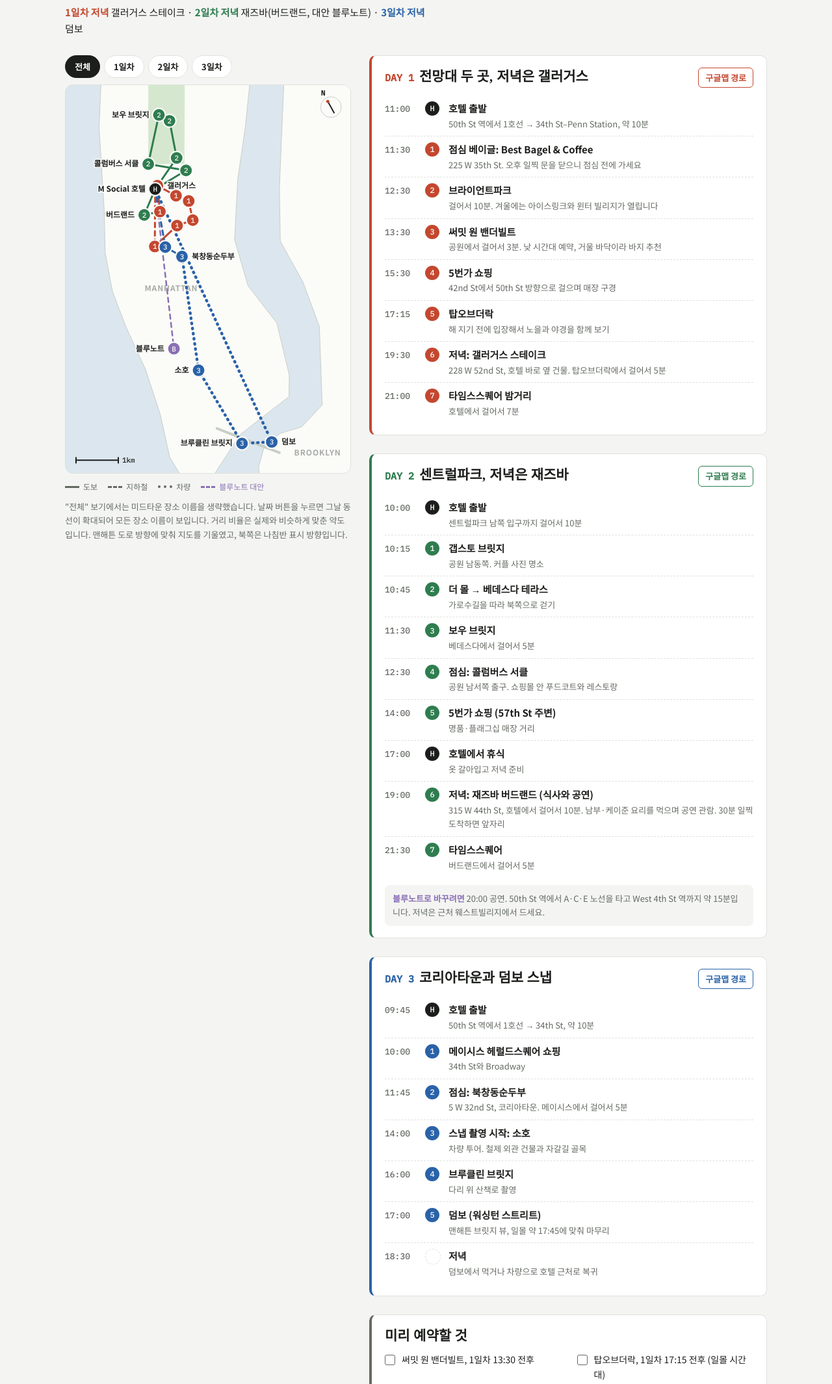
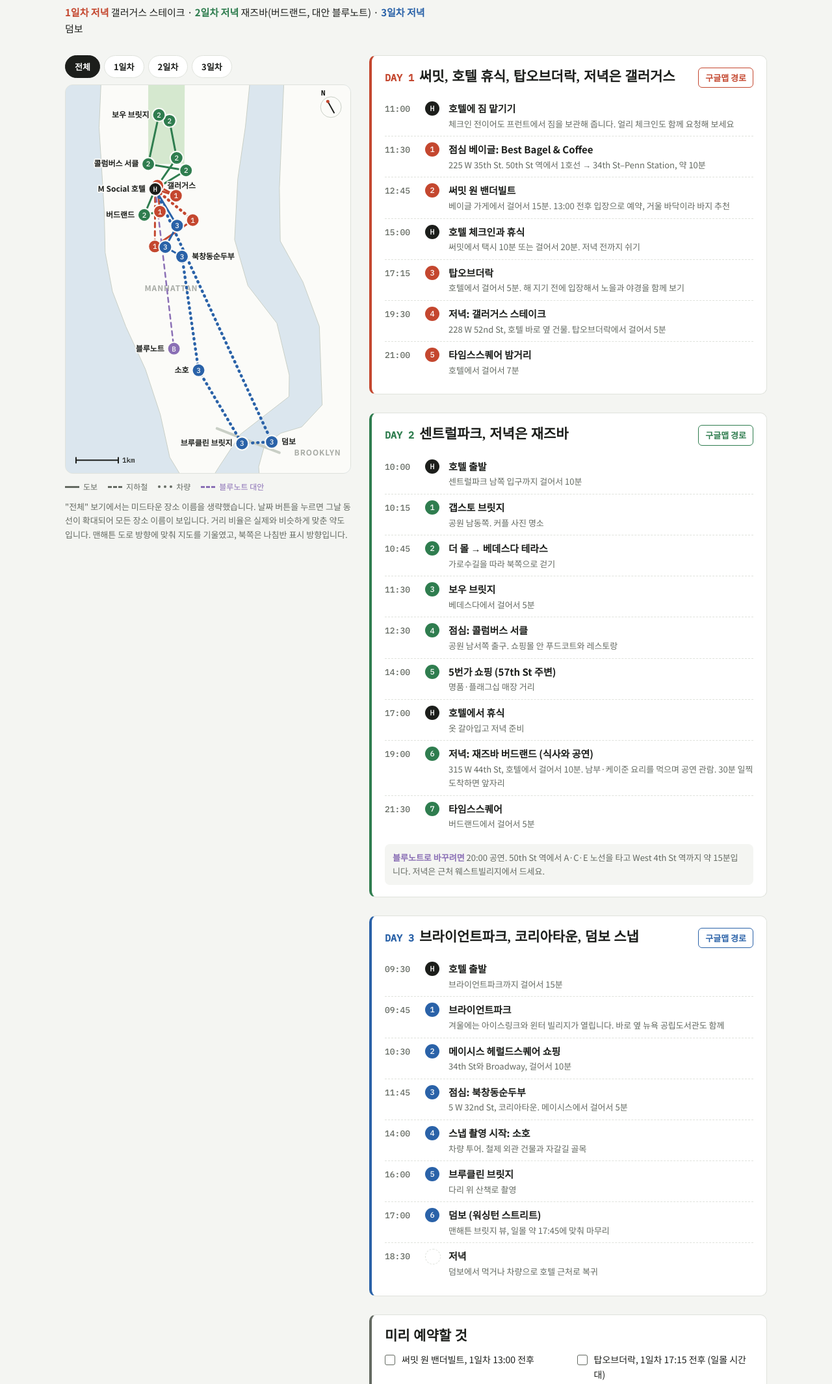
Before and after one commit to gyuri-choi-0819/Claude, a plain HTML site: page nyc-itinerary.html in a window 1280 px wide. Shown: the part 203-2333 px from the top of the page at 65% size. Drawn offline with Linux system fonts and the light colour scheme.

Commit message:
Itinerary day 1: luggage drop, Summit at lunch, rest at hotel; move Bryant Park to day 3
Co-Authored-By: Claude Opus 5.5 <noreply@anthropic.com>
Claude-Session: https://claude.ai/code/session_0159Z8pVGAciiScttp7QUWN1

```diff
--- a/nyc-itinerary.html
+++ b/nyc-itinerary.html
@@ -94,17 +94,16 @@ ol.tl li:first-child{border-top:0}
 
   <div class="days">
     <section class="day d1">
-      <div class="top"><h2><span>DAY 1</span>전망대 두 곳, 저녁은 갤러거스</h2>
-        <a class="gm" target="_blank" rel="noopener" href="https://www.google.com/maps/dir/?api=1&origin=40.7627,-73.9836&destination=40.7580,-73.9855&waypoints=40.7520,-73.9915%7C40.7536,-73.9832%7C40.7530,-73.9786%7C40.7570,-73.9770%7C40.7593,-73.9794%7C40.7627,-73.9836&travelmode=walking">구글맵 경로</a></div>
+      <div class="top"><h2><span>DAY 1</span>써밋, 호텔 휴식, 탑오브더락, 저녁은 갤러거스</h2>
+        <a class="gm" target="_blank" rel="noopener" href="https://www.google.com/maps/dir/?api=1&origin=40.7627,-73.9836&destination=40.7580,-73.9855&waypoints=40.7520,-73.9915%7C40.7530,-73.9786%7C40.7627,-73.9836%7C40.7593,-73.9794%7C40.7631,-73.9826&travelmode=walking">구글맵 경로</a></div>
       <ol class="tl">
-        <li><span class="t">11:00</span><span class="mk h">H</span><span class="what"><b>호텔 출발</b><span class="how">50th St 역에서 1호선 → 34th St–Penn Station, 약 10분</span></span></li>
-        <li><span class="t">11:30</span><span class="mk">1</span><span class="what"><b>점심 베이글: Best Bagel &amp; Coffee</b><span class="how">225 W 35th St. 오후 일찍 문을 닫으니 점심 전에 가세요</span></span></li>
-        <li><span class="t">12:30</span><span class="mk">2</span><span class="what"><b>브라이언트파크</b><span class="how">걸어서 10분. 겨울에는 아이스링크와 윈터 빌리지가 열립니다</span></span></li>
-        <li><span class="t">13:30</span><span class="mk">3</span><span class="what"><b>써밋 원 밴더빌트</b><span class="how">공원에서 걸어서 3분. 낮 시간대 예약, 거울 바닥이라 바지 추천</span></span></li>
-        <li><span class="t">15:30</span><span class="mk">4</span><span class="what"><b>5번가 쇼핑</b><span class="how">42nd St에서 50th St 방향으로 걸으며 매장 구경</span></span></li>
-        <li><span class="t">17:15</span><span class="mk">5</span><span class="what"><b>탑오브더락</b><span class="how">해 지기 전에 입장해서 노을과 야경을 함께 보기</span></span></li>
-        <li><span class="t">19:30</span><span class="mk">6</span><span class="what"><b>저녁: 갤러거스 스테이크</b><span class="how">228 W 52nd St, 호텔 바로 옆 건물. 탑오브더락에서 걸어서 5분</span></span></li>
-        <li><span class="t">21:00</span><span class="mk">7</span><span class="what"><b>타임스스퀘어 밤거리</b><span class="how">호텔에서 걸어서 7분</span></span></li>
+        <li><span class="t">11:00</span><span class="mk h">H</span><span class="what"><b>호텔에 짐 맡기기</b><span class="how">체크인 전이어도 프런트에서 짐을 보관해 줍니다. 얼리 체크인도 함께 요청해 보세요</span></span></li>
+        <li><span class="t">11:30</span><span class="mk">1</span><span class="what"><b>점심 베이글: Best Bagel &amp; Coffee</b><span class="how">225 W 35th St. 50th St 역에서 1호선 → 34th St–Penn Station, 약 10분</span></span></li>
+        <li><span class="t">12:45</span><span class="mk">2</span><span class="what"><b>써밋 원 밴더빌트</b><span class="how">베이글 가게에서 걸어서 15분. 13:00 전후 입장으로 예약, 거울 바닥이라 바지 추천</span></span></li>
+        <li><span class="t">15:00</span><span class="mk h">H</span><span class="what"><b>호텔 체크인과 휴식</b><span class="how">써밋에서 택시 10분 또는 걸어서 20분. 저녁 전까지 쉬기</span></span></li>
+        <li><span class="t">17:15</span><span class="mk">3</span><span class="what"><b>탑오브더락</b><span class="how">호텔에서 걸어서 5분. 해 지기 전에 입장해서 노을과 야경을 함께 보기</span></span></li>
+        <li><span class="t">19:30</span><span class="mk">4</span><span class="what"><b>저녁: 갤러거스 스테이크</b><span class="how">228 W 52nd St, 호텔 바로 옆 건물. 탑오브더락에서 걸어서 5분</span></span></li>
+        <li><span class="t">21:00</span><span class="mk">5</span><span class="what"><b>타임스스퀘어 밤거리</b><span class="how">호텔에서 걸어서 7분</span></span></li>
       </ol>
     </section>
 
@@ -126,15 +125,16 @@ ol.tl li:first-child{border-top:0}
     </section>
 
     <section class="day d3">
-      <div class="top"><h2><span>DAY 3</span>코리아타운과 덤보 스냅</h2>
-        <a class="gm" target="_blank" rel="noopener" href="https://www.google.com/maps/dir/?api=1&origin=40.7627,-73.9836&destination=40.7033,-73.9894&waypoints=40.7508,-73.9890%7C40.7473,-73.9862%7C40.7243,-73.9976%7C40.7061,-73.9969&travelmode=driving">구글맵 경로</a></div>
+      <div class="top"><h2><span>DAY 3</span>브라이언트파크, 코리아타운, 덤보 스냅</h2>
+        <a class="gm" target="_blank" rel="noopener" href="https://www.google.com/maps/dir/?api=1&origin=40.7627,-73.9836&destination=40.7033,-73.9894&waypoints=40.7536,-73.9832%7C40.7508,-73.9890%7C40.7473,-73.9862%7C40.7243,-73.9976%7C40.7061,-73.9969&travelmode=driving">구글맵 경로</a></div>
       <ol class="tl">
-        <li><span class="t">09:45</span><span class="mk h">H</span><span class="what"><b>호텔 출발</b><span class="how">50th St 역에서 1호선 → 34th St, 약 10분</span></span></li>
-        <li><span class="t">10:00</span><span class="mk">1</span><span class="what"><b>메이시스 헤럴드스퀘어 쇼핑</b><span class="how">34th St와 Broadway</span></span></li>
-        <li><span class="t">11:45</span><span class="mk">2</span><span class="what"><b>점심: 북창동순두부</b><span class="how">5 W 32nd St, 코리아타운. 메이시스에서 걸어서 5분</span></span></li>
-        <li><span class="t">14:00</span><span class="mk">3</span><span class="what"><b>스냅 촬영 시작: 소호</b><span class="how">차량 투어. 철제 외관 건물과 자갈길 골목</span></span></li>
-        <li><span class="t">16:00</span><span class="mk">4</span><span class="what"><b>브루클린 브릿지</b><span class="how">다리 위 산책로 촬영</span></span></li>
-        <li><span class="t">17:00</span><span class="mk">5</span><span class="what"><b>덤보 (워싱턴 스트리트)</b><span class="how">맨해튼 브릿지 뷰, 일몰 약 17:45에 맞춰 마무리</span></span></li>
+        <li><span class="t">09:30</span><span class="mk h">H</span><span class="what"><b>호텔 출발</b><span class="how">브라이언트파크까지 걸어서 15분</span></span></li>
+        <li><span class="t">09:45</span><span class="mk">1</span><span class="what"><b>브라이언트파크</b><span class="how">겨울에는 아이스링크와 윈터 빌리지가 열립니다. 바로 옆 뉴욕 공립도서관도 함께</span></span></li>
+        <li><span class="t">10:30</span><span class="mk">2</span><span class="what"><b>메이시스 헤럴드스퀘어 쇼핑</b><span class="how">34th St와 Broadway, 걸어서 10분</span></span></li>
+        <li><span class="t">11:45</span><span class="mk">3</span><span class="what"><b>점심: 북창동순두부</b><span class="how">5 W 32nd St, 코리아타운. 메이시스에서 걸어서 5분</span></span></li>
+        <li><span class="t">14:00</span><span class="mk">4</span><span class="what"><b>스냅 촬영 시작: 소호</b><span class="how">차량 투어. 철제 외관 건물과 자갈길 골목</span></span></li>
+        <li><span class="t">16:00</span><span class="mk">5</span><span class="what"><b>브루클린 브릿지</b><span class="how">다리 위 산책로 촬영</span></span></li>
+        <li><span class="t">17:00</span><span class="mk">6</span><span class="what"><b>덤보 (워싱턴 스트리트)</b><span class="how">맨해튼 브릿지 뷰, 일몰 약 17:45에 맞춰 마무리</span></span></li>
         <li><span class="t">18:30</span><span class="mk none"></span><span class="what"><b>저녁</b><span class="how">덤보에서 먹거나 차량으로 호텔 근처로 복귀</span></span></li>
       </ol>
     </section>
@@ -142,12 +142,13 @@ ol.tl li:first-child{border-top:0}
     <section class="day" style="--dc:var(--muted)">
       <h2>미리 예약할 것</h2>
       <div class="checks">
-        <div><span class="box"></span><span>써밋 원 밴더빌트, 1일차 13:30 전후</span></div>
+        <div><span class="box"></span><span>써밋 원 밴더빌트, 1일차 13:00 전후</span></div>
         <div><span class="box"></span><span>탑오브더락, 1일차 17:15 전후 (일몰 시간대)</span></div>
         <div><span class="box"></span><span>갤러거스, 1일차 19:30 (OpenTable)</span></div>
         <div><span class="box"></span><span>버드랜드 티켓, 2일차 19:00 전후 공연 (TicketWeb)</span></div>
         <div><span class="box"></span><span>스냅 촬영과 차량 투어, 3일차 14:00–18:00</span></div>
         <div><span class="box"></span><span>날씨 나쁠 때 일정 변경 조건 (전망대, 스냅)</span></div>
+        <div><span class="box"></span><span>호텔 얼리 체크인 요청, 1일차 오전 짐 보관 확인</span></div>
       </div>
     </section>
   </div>
@@ -180,9 +181,9 @@ ol.tl li:first-child{border-top:0}
   };
   // route: [from,to,mode] mode w=walk s=subway c=car
   var D={
-    d1:{c:'--d1',stops:['bagel','bryant','summit','fifth','tor','gallaghers','ts'],seg:[['hotel','bagel','s'],['bagel','bryant','w'],['bryant','summit','w'],['summit','fifth','w'],['fifth','tor','w'],['tor','gallaghers','w'],['gallaghers','ts','w']]},
+    d1:{c:'--d1',stops:['bagel','summit','tor','gallaghers','ts'],seg:[['hotel','bagel','s'],['bagel','summit','w'],['summit','hotel','c'],['hotel','tor','w'],['tor','gallaghers','w'],['gallaghers','ts','w']]},
     d2:{c:'--d2',stops:['gapstow','bethesda','bow','columbus','shop5','birdland','ts'],seg:[['hotel','gapstow','w'],['gapstow','bethesda','w'],['bethesda','bow','w'],['bow','columbus','w'],['columbus','shop5','w'],['shop5','hotel','w'],['hotel','birdland','w'],['birdland','ts','w']],alt:[['hotel','bluenote','s']]},
-    d3:{c:'--d3',stops:['macys','bcd','soho','bbridge','dumbo'],seg:[['hotel','macys','s'],['macys','bcd','w'],['bcd','soho','c'],['soho','bbridge','c'],['bbridge','dumbo','c'],['dumbo','hotel','c']]}
+    d3:{c:'--d3',stops:['bryant','macys','bcd','soho','bbridge','dumbo'],seg:[['hotel','bryant','w'],['bryant','macys','w'],['macys','bcd','w'],['bcd','soho','c'],['soho','bbridge','c'],['bbridge','dumbo','c'],['dumbo','hotel','c']]}
   };
   var MAN=[[40.7010,-74.0160],[40.7110,-74.0165],[40.7200,-74.0130],[40.7300,-74.0105],[40.7400,-74.0095],[40.7480,-74.0080],[40.7560,-74.0045],[40.7640,-73.9990],[40.7720,-73.9940],[40.7800,-73.9890],[40.7900,-73.9810],[40.8000,-73.9730],[40.7950,-73.9330],[40.7850,-73.9420],[40.7760,-73.9430],[40.7650,-73.9530],[40.7560,-73.9620],[40.7450,-73.9710],[40.7350,-73.9740],[40.7250,-73.9720],[40.7140,-73.9760],[40.7100,-73.9790],[40.7080,-73.9960],[40.7040,-74.0060],[40.7010,-74.0130]];
   var BK=[[40.6900,-74.0200],[40.6950,-73.9990],[40.7000,-73.9960],[40.7035,-73.9915],[40.7040,-73.9860],[40.7030,-73.9800],[40.7050,-73.9720],[40.7110,-73.9680],[40.7200,-73.9620],[40.7300,-73.9600],[40.7400,-73.9600],[40.7500,-73.9530],[40.7600,-73.9450],[40.7700,-73.9370],[40.7800,-73.9230],[40.8100,-73.9000],[40.6500,-73.9000],[40.6500,-74.0200]];
```
